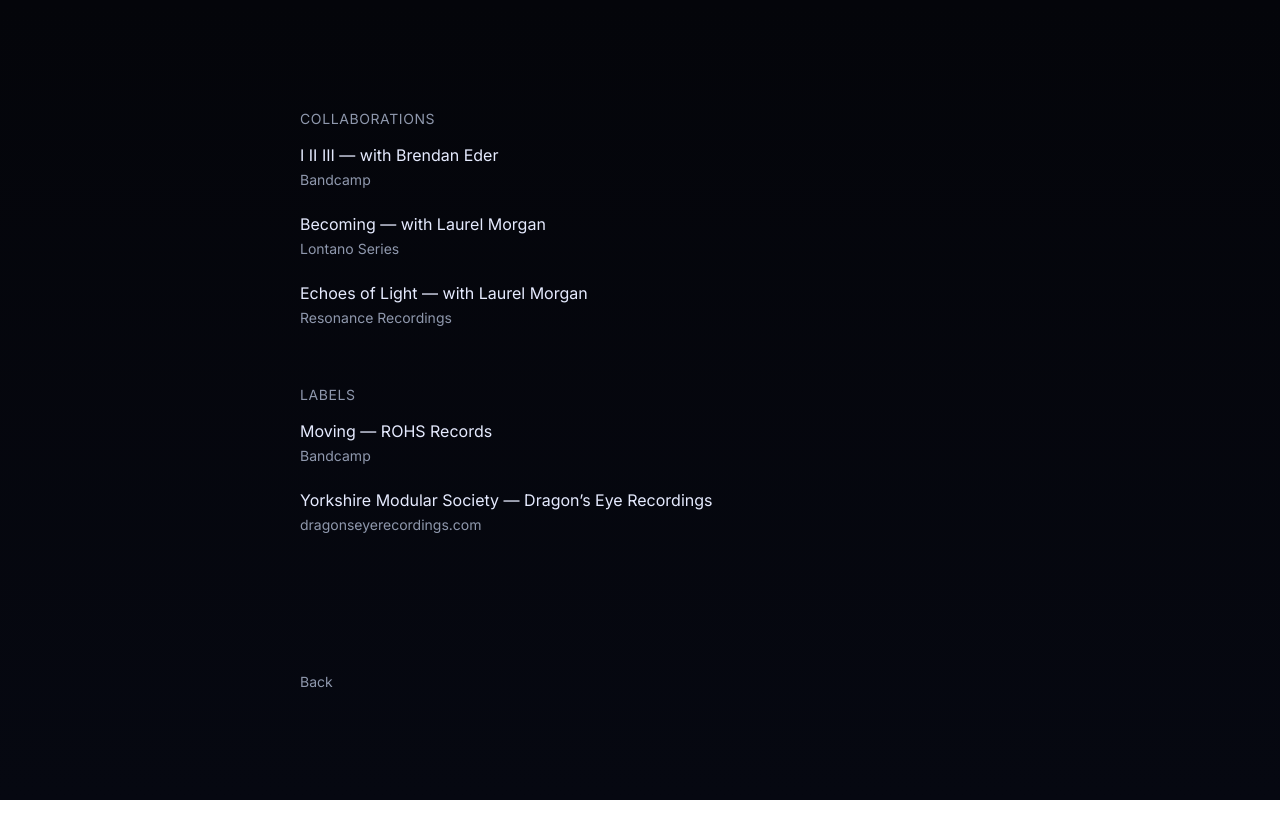
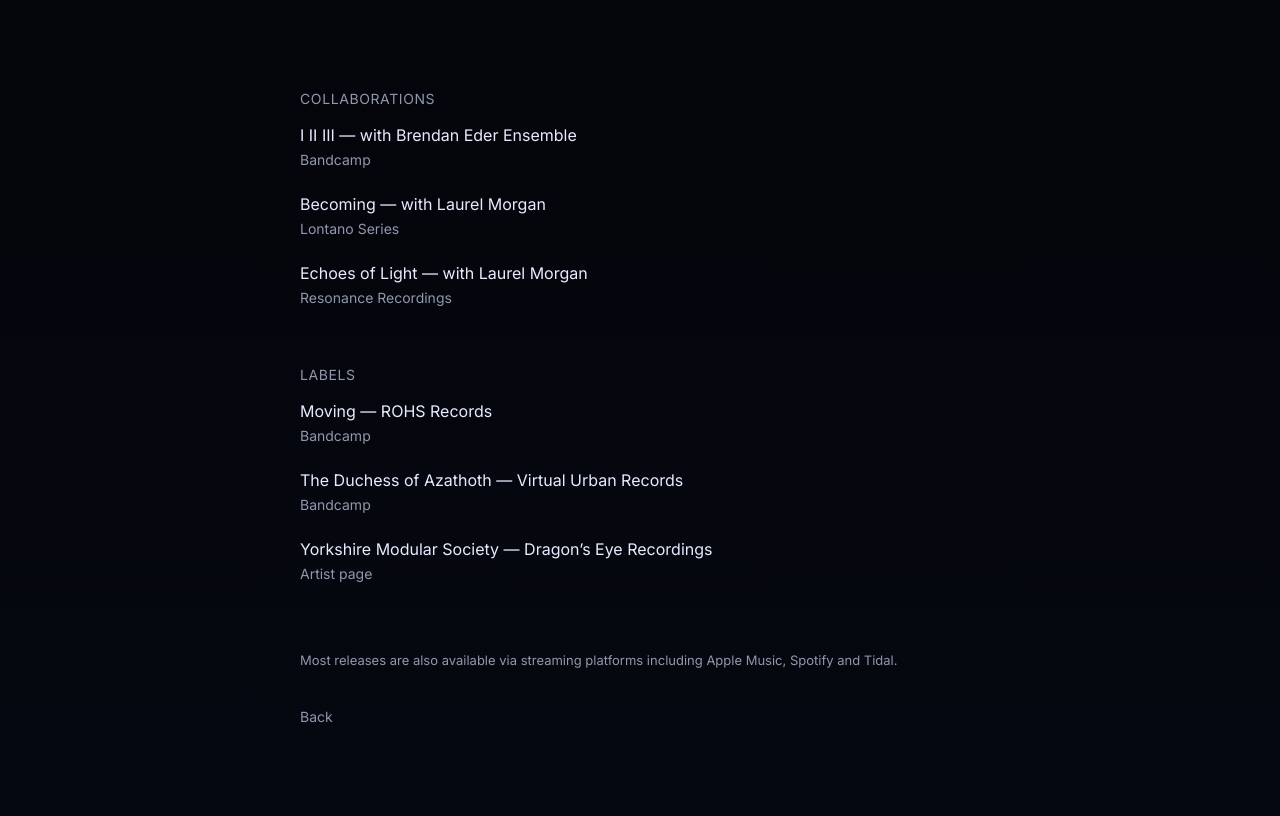
Before and after one commit to yorkshiremodularsociety/yorkshiremodularsociety, a plain HTML site: page releases.html in a window 1280 px wide. Drawn offline with Linux system fonts and the light colour scheme.

Commit message:
Update releases.html

```diff
--- a/releases.html
+++ b/releases.html
@@ -87,8 +87,14 @@
   margin-top:6px;
 }
 
+.note{
+  margin-top:70px;
+  font-size:13px;
+  color:var(--muted);
+}
+
 .back{
-  margin-top:80px;
+  margin-top:40px;
   display:inline-block;
   font-size:14px;
   color:var(--muted);
@@ -121,7 +127,7 @@
 
     <div class="item">
       <a href="https://brendaneder.bandcamp.com/album/-" target="_blank" rel="noopener">
-        I II III — with Brendan Eder
+        I II III — with Brendan Eder Ensemble
       </a>
       <div class="meta">Bandcamp</div>
     </div>
@@ -153,12 +159,23 @@
     </div>
 
     <div class="item">
+      <a href="https://virtualurbanrecords.bandcamp.com/album/the-duchess-of-azathoth" target="_blank" rel="noopener">
+        The Duchess of Azathoth — Virtual Urban Records
+      </a>
+      <div class="meta">Bandcamp</div>
+    </div>
+
+    <div class="item">
       <a href="https://www.dragonseyerecordings.com/artist/yorkshire-modular-society/" target="_blank" rel="noopener">
         Yorkshire Modular Society — Dragon’s Eye Recordings
       </a>
-      <div class="meta">dragonseyerecordings.com</div>
+      <div class="meta">Artist page</div>
     </div>
 
+  </div>
+
+  <div class="note">
+    Most releases are also available via streaming platforms including Apple Music, Spotify and Tidal.
   </div>
 
   <a href="/" class="back">Back</a>
```
